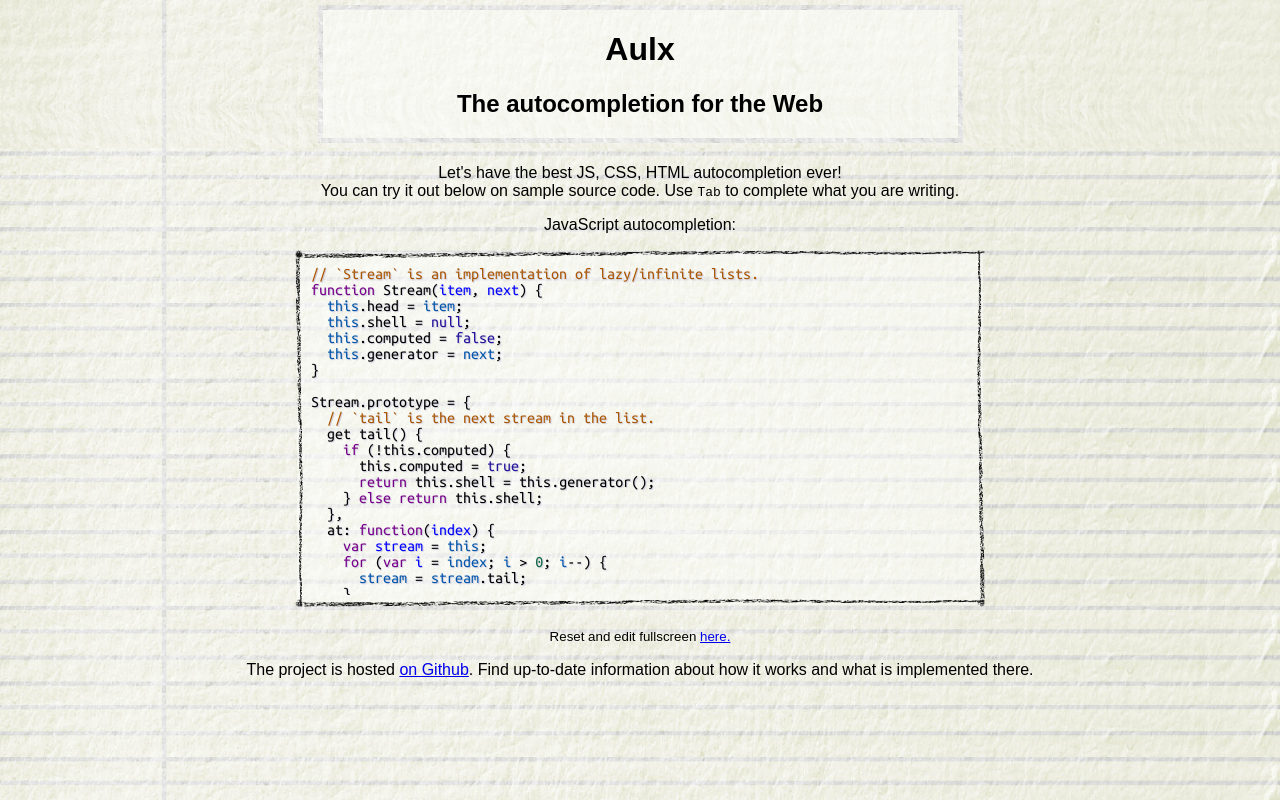
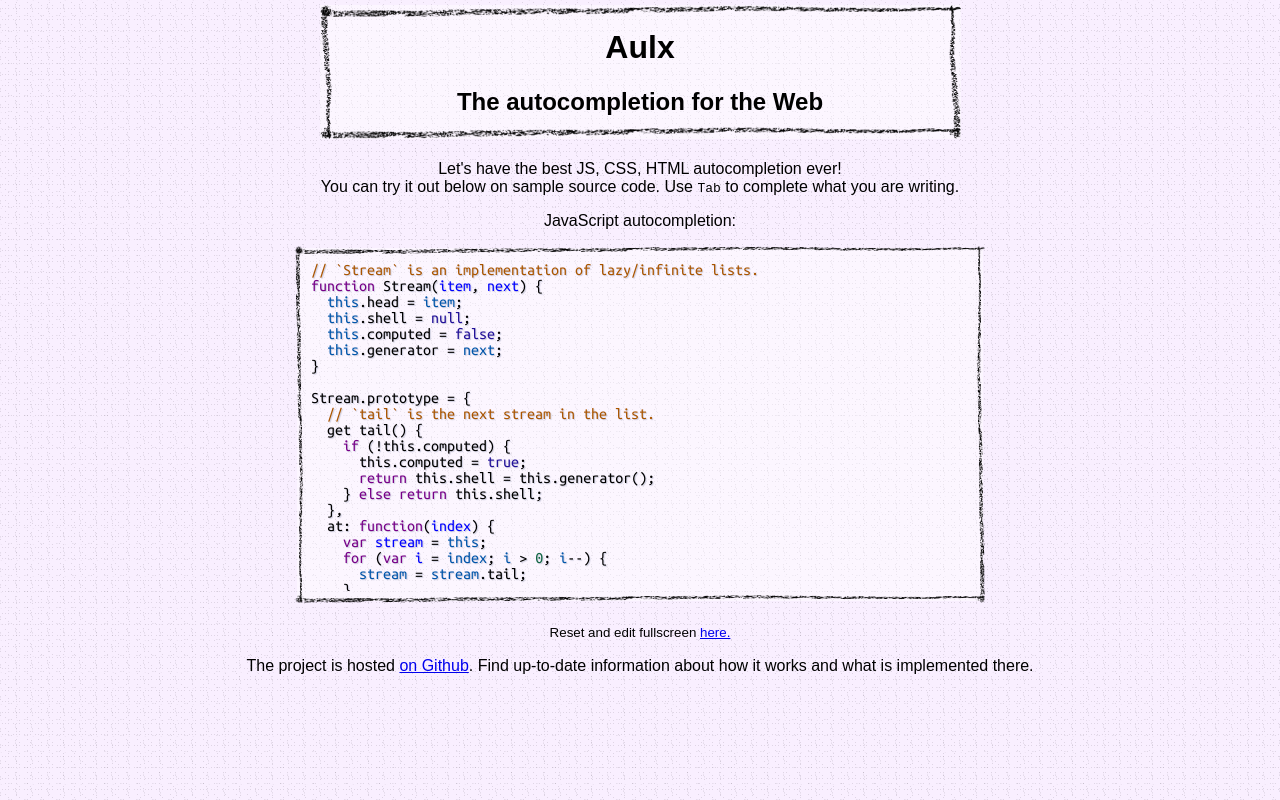
Before and after one commit to espadrine/aulx, a website: page index.html in a window 1280 px wide. Drawn offline with Linux system fonts and the light colour scheme; files whose address does not match are found by name; a web font is replaced by a local one.

Commit message:
Demo page graphical update.

```diff
--- a/index.html
+++ b/index.html
@@ -6,8 +6,10 @@
 html {
   text-align: center;
   font-family: 'Averia Sans Libre', sans-serif;
-  background: url('demo/notebook-bot.jpg') repeat;
-  background-size: 100% auto;
+  background: url('demo/crayon-small.png') repeat 0 0 / 1em 1em,
+              /* Why does Blink require me to put 11px below? */
+              url('demo/hack.png') repeat 0 0 / 11px,
+              #f9eeff;
 }
 body { margin: 0; }
 iframe {
@@ -16,7 +18,8 @@
   border-image-width: 4;
   background-color: rgba(255, 255, 255, 0.4);
   background-clip: padding-box;
-  width: 666px;
+  max-width: 666px;
+  width: calc(90% - 24px);
   height: 333px;
   margin: auto;
   padding: 10px;
@@ -26,13 +29,11 @@
   padding: 5px;
   box-sizing: border-box;
   -moz-box-sizing: border-box;
-  background: url('demo/notebook-top.jpg');
-  background-size: 100% auto;
 }
 hgroup {
-  border: 5px solid rgba(188,188,196,0.3);
-  border: 0.4vw solid rgba(188,188,196,0.3);
-  border-image: url('demo/notebook-border.jpg') 12 repeat;
+  border: dashed 3px #aac;
+  border-image: url('demo/crayon.png') 19 stretch;
+  border-image-width: 4;
   background: rgba(255, 255, 255, 0.4);
   width: 50%;
   margin: auto;
```
Also changed, not shown: demo/crayon-small.png (added), demo/hack.png (added), demo/notebook-border.jpg (deleted), demo/notebook-bot.jpg (deleted), demo/notebook-top.jpg (deleted).
